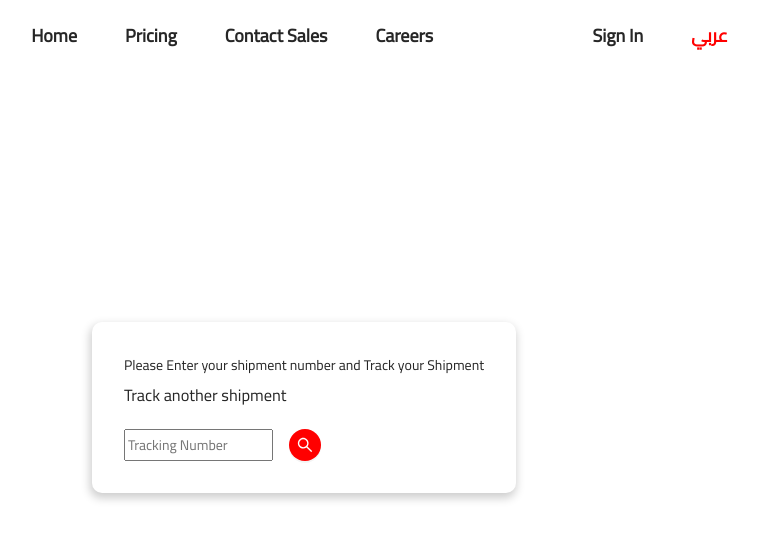
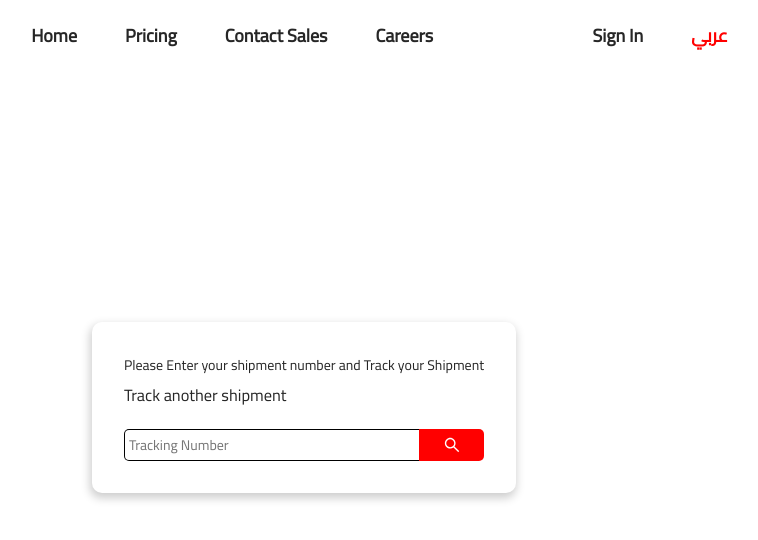
Before and after one commit to ahmedshaker07/shipment-tracking, a React (Create React App) app: page /track in a window 1280 px wide. Shown: the top 540 px of the page, without its empty margins (336-1094 px from the left). Built offline with nearby package versions, Linux system fonts and the light colour scheme.

Commit message:
search input css

```diff
--- a/src/App.css
+++ b/src/App.css
@@ -58,7 +58,6 @@ div.mobile-menu{
 .nav-logo{
   height: 35px;
   display: block;
-  /* margin-bottom: 5px; */
   cursor: pointer;
 }
 .nav-language-button{
@@ -84,15 +83,37 @@ div.mobile-menu{
 }
 
 .landing-paper .paper form.landing-input{
-  display: flex;
-  flex-direction: row;
   margin-top: 20px;
 }
 
 .search-button{
   background: red;
   border: none;
-  margin: 0 1rem;
+  min-height: 100%;
+  width: 18%;
+  border-radius: 0 5px 5px 0;
+  border: none;
+  box-shadow: none;
+}
+
+div[dir="rtl"] .search-button{
+  border-radius: 5px 0 0 5px;
+}
+.search-input{
+  height: 32px;
+  border: none;
+  border: 1px solid black;
+  border-right: none;
+  border-radius: 5px 0 0 5px;
+  outline: none;
+  width: 82%;
+  padding: 4px;
+}
+
+div[dir="rtl"] .search-input{
+  border: 1px solid black;
+  border-left: none;
+  border-radius: 0 5px 5px 0;
 }
 
 .search-button-icon{
@@ -146,11 +167,15 @@ div.delivery-info div.delivery-address{
 }
 
 div.delivery-info div.delivery-address div{
-  min-height: 10vh;
+  /* min-height: 10vh; */
   background-color: rgba(248,248,248,250);
   border-radius: 10px;
   display: flex;
   align-items: center;
+  padding: 4px 16px;
+}
+div.delivery-info div.delivery-address div p{
+  margin: 0;
 }
 
 .info-component-main{
@@ -178,9 +203,6 @@ div.delivery-info div.delivery-address div{
 .ant-steps-small .ant-steps-item-title{
   font-weight: bold;
 }
-/* .stepperGreen .ant-steps-item-title,.stepperRed .ant-steps-item-title,.stepperYellow .ant-steps-item-title{
-  white-space: nowrap;
-} */
 
 .stepperRed .ant-steps-item-finish .ant-steps-item-icon {
   background-color: #fff;
--- a/src/lang/ar.json
+++ b/src/lang/ar.json
@@ -61,5 +61,6 @@
     "Tanta Hub": "طنطا",
     "Mohandseen Hub": "المهندسين",
     "Alexandria Hub":"الاسكندرية",
-    "undefined": "لا يوجد"
+    "undefined": "لا يوجد",
+    "deliveryAddress": "امبابه شارع طلعت حرب مدينة العمال بجوار البرنس"
 }
--- a/src/lang/en.json
+++ b/src/lang/en.json
@@ -61,5 +61,6 @@
     "Tanta Hub": "Tanta Hub",
     "Mohandseen Hub": "Mohandseen Hub",
     "Alexandria Hub":"Alexandria Hub",
-    "undefined": "N/A"
+    "undefined": "N/A",
+    "deliveryAddress": "Embaba Talaat Harb Street"
 }
--- a/src/views/landingPage.js
+++ b/src/views/landingPage.js
@@ -21,10 +21,10 @@ function LandingPage({intl}) {
                 <h4><FormattedMessage id="paper.title"></FormattedMessage></h4>
                 <h3><FormattedMessage id="paper.describtion"></FormattedMessage></h3>
                 <form className="landing-input" onSubmit={handleSubmit}>
-                    <input required placeholder={intl.formatMessage({id: 'paper.input.placeholder'})} id="trackingNO"/>
-                        <Tooltip title="search">
-                            <Button className="search-button" type="primary" htmlType="submit" shape="circle" icon={<SearchOutlined className="search-button-icon"/>}/>
-                        </Tooltip>
+                    <input className="search-input" required placeholder={intl.formatMessage({id: 'paper.input.placeholder'})} id="trackingNO"/>
+                    <Tooltip title="search">
+                        <Button className="search-button" type="primary" htmlType="submit" icon={<SearchOutlined className="search-button-icon"/>}/>
+                    </Tooltip>
                 </form>
             </div>
         </div>
--- a/src/views/trackingInfoPage.js
+++ b/src/views/trackingInfoPage.js
@@ -51,7 +51,6 @@ function TrackingInfoPage({intl,...props}) {
             await axios
             .get("https://tracking.bosta.co/shipments/track/"+id)
             .then(res=>{
-                // console.log(res.data)
                 setShipmentDetails(res.data)
                 updateShipmentDetailsTable(res.data.TransitEvents);
                 if(res.data.CurrentStatus.state==="DELIVERED") {
@@ -151,7 +150,7 @@ function TrackingInfoPage({intl,...props}) {
                    <h4 style={{margin:"10px 0"}}>{intl.formatMessage({id: 'address.header'})}</h4>
                    <div>
                         <p>
-                         امبابه شارع طلعت حرب مدينة العمال بجوار البرنس
+                           { intl.formatMessage({id: 'deliveryAddress'})}
                         </p>
                    </div>
                </div>
```
Also changed, not shown: src/App.js (indentation only).
